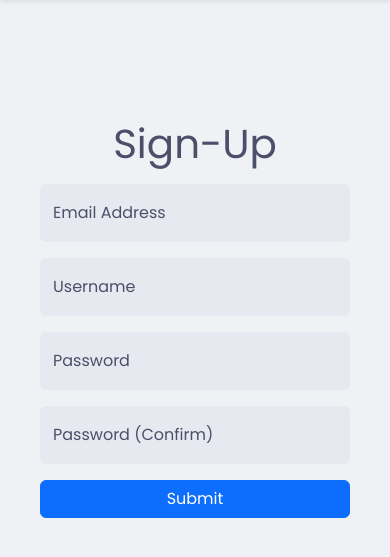
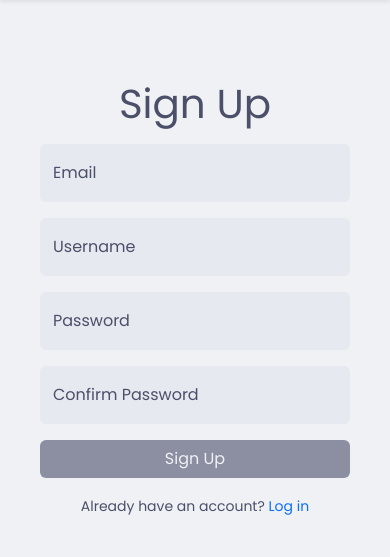
Before and after one commit to fr4nkln11/OnlyNotes, a Flask app: page /sign-up in a window 390 px wide. Shown: the part 56-613 px from the top of the page. Run offline with Flask 3, Linux system fonts and the light colour scheme.

Commit message:
mod: redirect link to sign-up or login, get started button for welcome page, fix: white background on log in form input

```diff
--- a/src/static/main.css
+++ b/src/static/main.css
@@ -35,17 +35,17 @@ body {
     color: var(--text)!important;
 }
 
-.sign-up-btn {
-    background-color: var(--blue);
+.get-started-btn {
+    background-color: var(--overlay2);
     color: var(--base);
 }
 
-.sign-up-btn:hover, .sign-up-btn:active {
-    background-color: #024feb!important;
+.get-started-btn:hover, .get-started-btn:active {
+    background-color: var(--overlay1)!important;
     color: var(--base)!important;
 }
 
-.login-btn {
+/* .login-btn {
     border-color: var(--overlay2);
     color: var(--subtext0);
 }
@@ -53,7 +53,7 @@ body {
 .login-btn:hover, .login-btn:active {
     background-color: var(--subtext0)!important;
     color: var(--base)!important;
-}
+} */
 
 .page-head-text {
     font-family: 'Poppins', sans-serif;
@@ -186,9 +186,40 @@ body {
     }
 }
 
+.signup-form {
+    max-width: 500px;
+    border: 0!important;
+    margin-top: 3rem!important;
+}
+
+@media (max-width: 760px) {
+    .signup-form {
+        max-width: 100%;
+        border: 0!important;
+        margin-top: 2.5rem!important;
+    }
+}
+
 .login-form-body {
     background-color: var(--base);
     color: var(--text);
+}
+
+.login-form-btn {
+    background-color: var(--overlay1);
+    color: var(--base)
+}
+
+.login-form-btn:hover {
+    background-color: var(--overlay2);
+    color: var(--base)
+}
+
+.form-floating>.form-control-plaintext~label::after,
+.form-floating>.form-control:focus~label::after,
+.form-floating>.form-control:not(:placeholder-shown)~label::after,
+.form-floating>.form-select~label::after {
+    background-color: var(--mantle);
 }
 
 .form-input {
@@ -196,3 +227,9 @@ body {
     outline: none;
     border-width: 0;
 }
+.form-input:focus {
+    background-color: var(--mantle);
+    box-shadow: none;
+    outline: none;
+    border-width: 0;
+}
--- a/src/templates/sign_up.html
+++ b/src/templates/sign_up.html
@@ -1,36 +1,40 @@
 {% extends 'base.html' %}
 {% block title %}
-    Register
+    Sign up
 {% endblock %}
-{% block active_register %}active{% endblock %}
 {% block content %}
 <div class="container">
-  <div class="card login-form m-auto ">
+  <div class="card signup-form m-auto ">
       <div class="card-body login-form-body">
           <form method="POST">
               <div class="my-3">
-                  <h2 class="text-center display-2">Sign-Up</h2>
+                  <h2 class="text-center display-2">Sign Up</h2>
               </div>
               <div class="mb-3 form-floating">
                   <input type="email" name="email" id="email" class="form-control form-input" placeholder="Enter your Email">
-                  <label for="email" class="form-label">Email Address</label>
+                  <label for="email" class="form-label">Email</label>
               </div>
               <div class="mb-3 form-floating">
                   <input type="text" class="form-control form-input" id="username" name="username" placeholder="Enter your Username">
-                  <label for="username">Username</label>
+                  <label for="username" class="form-label">Username</label>
               </div>
               <div class="mb-3 form-floating">
                   <input type="password" name="password" id="password" class="form-control form-input" placeholder="Enter Password">
-                  <label for="password">Password</label>
+                  <label for="password" class="form-label">Password</label>
               </div>
               <div class="mb-3 form-floating">
                   <input type="password" class="form-control form-input" id="password2" name="password2" placeholder="Confirm Password">
-                  <label for="password2">Password (Confirm)</label>
+                  <label for="password2" class="form-label">Confirm Password</label>
               </div>
               <div class="my-3">
-                  <button class="btn btn-primary w-100" type="submit">Submit</button>
+                  <button class="btn login-form-btn w-100" type="submit">Sign Up</button>
               </div>
           </form>
+          <div class="text-center">
+            <small>Already have an account?
+                <a class="text-decoration-none" href="/login">Log in</a>
+            </small>
+          </div>
       </div>
   </div>
 </div>
```
Also changed, not shown: src/templates/login.html (+9 -5 lines), src/templates/welcome.html (+4 -4 lines).
